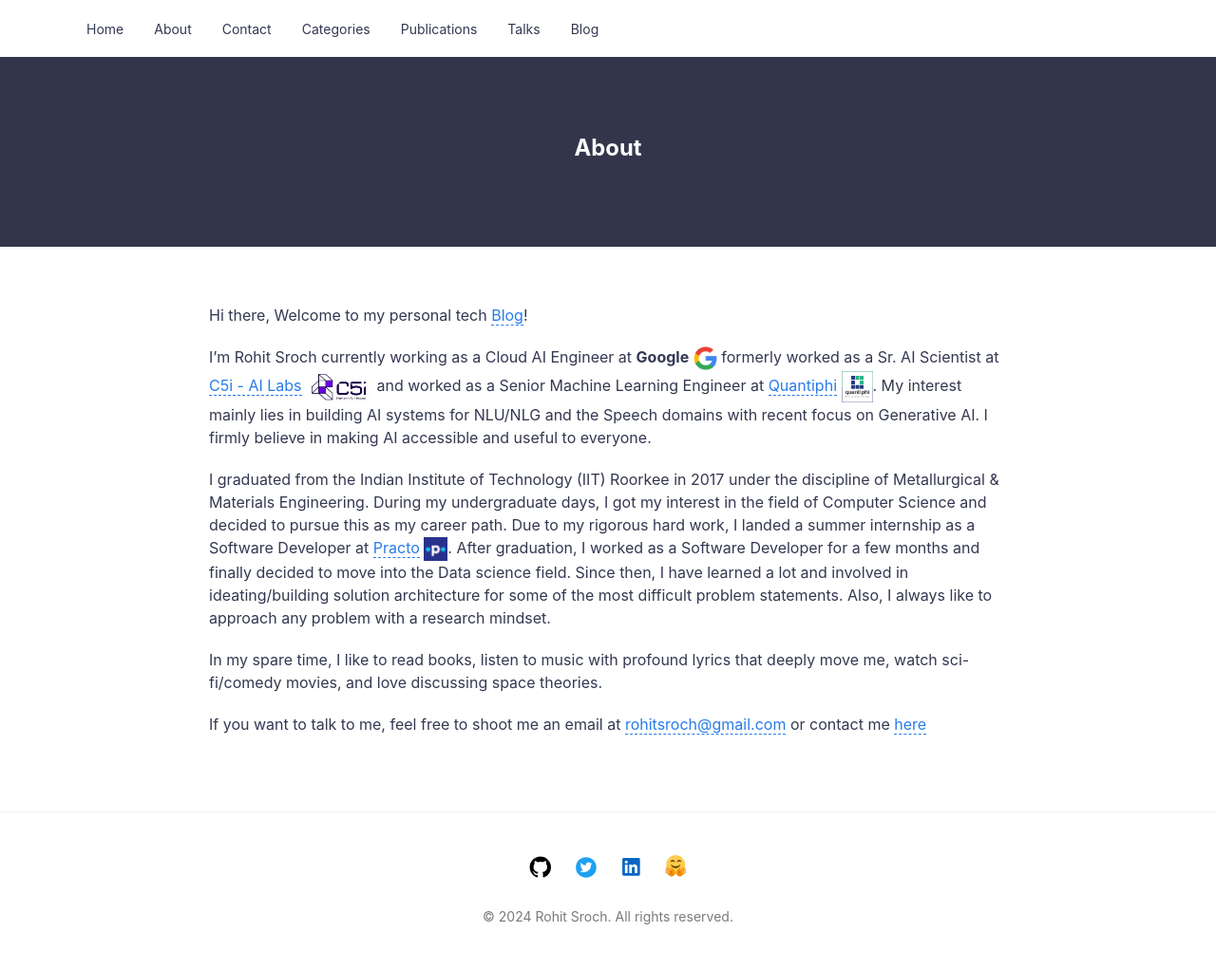
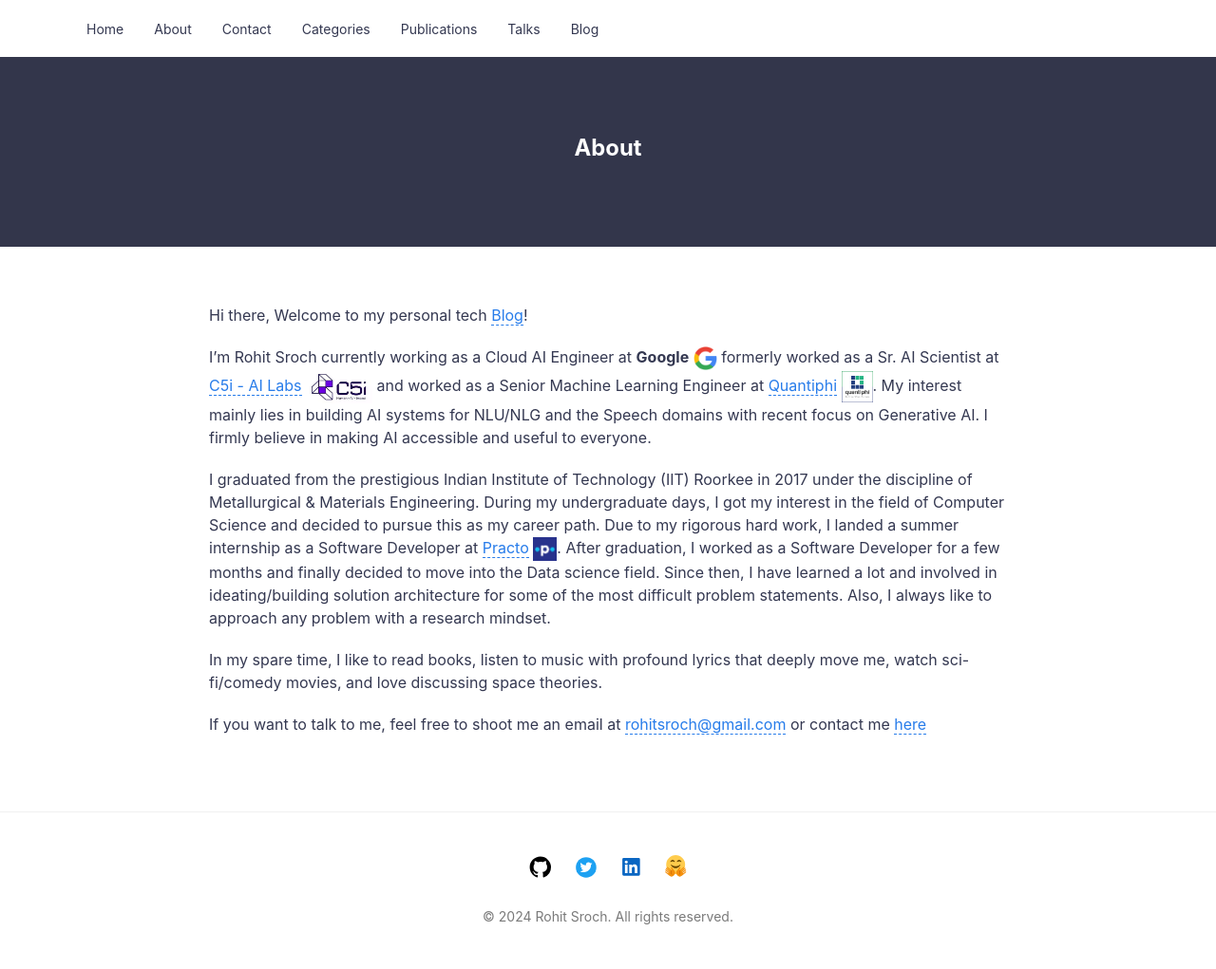
Before and after one commit to rohitsroch/rohitsroch.github.io, a Jekyll site: the page built from about.md, in a window 1280 px wide. Shown: the whole page at 95% size. Built offline with Jekyll 4.4.1, drawn with Linux system fonts in a browser that asks for light colours.

Commit message:
Update about.md

```diff
--- a/about.md
+++ b/about.md
@@ -8,7 +8,7 @@
 
 I'm Rohit Sroch currently working as a Cloud AI Engineer at **Google** <img src="{{ site.url }}{{ site.baseurl }}/assets/img/icons/google-logo.png" alt="Google Logo" style="width:25px; height:25px;"> formerly worked as a Sr. AI Scientist at [C5i - AI Labs](https://www.c5i.ai/ai-labs/) <img src="{{ site.url }}{{ site.baseurl }}/assets/img/icons/c5i-logo.png" alt="C5i Logo" style="width:70px; height:35px;"> and worked as a Senior Machine Learning Engineer at [Quantiphi](https://www.quantiphi.com/) <img src="{{ site.url }}{{ site.baseurl }}/assets/img/icons/quantiphi-logo.png" alt="Quantiphi Logo" style="width:33px; height:33px;">. My interest mainly lies in building AI systems for NLU/NLG and the Speech domains with recent focus on Generative AI. I firmly believe in making AI accessible and useful to everyone.
 
-I graduated from the Indian Institute of Technology (IIT) Roorkee in 2017 under the discipline of Metallurgical & Materials Engineering. During my undergraduate days, I got my interest in the field of Computer Science and decided to pursue this as my career path. Due to my rigorous hard work, I landed a summer internship as a Software Developer at [Practo](https://www.practo.com/) <img src="{{ site.url }}{{ site.baseurl }}/assets/img/icons/practo-logo.png" alt="Practo Logo" style="width:25px; height:25px;">. After graduation, I worked as a Software Developer for a few months and finally decided to move into the Data science field. Since then, I have learned a lot and involved in ideating/building solution architecture for some of the most difficult problem statements. Also, I always like to approach any problem with a research mindset.
+I graduated from the prestigious Indian Institute of Technology (IIT) Roorkee in 2017 under the discipline of Metallurgical & Materials Engineering. During my undergraduate days, I got my interest in the field of Computer Science and decided to pursue this as my career path. Due to my rigorous hard work, I landed a summer internship as a Software Developer at [Practo](https://www.practo.com/) <img src="{{ site.url }}{{ site.baseurl }}/assets/img/icons/practo-logo.png" alt="Practo Logo" style="width:25px; height:25px;">. After graduation, I worked as a Software Developer for a few months and finally decided to move into the Data science field. Since then, I have learned a lot and involved in ideating/building solution architecture for some of the most difficult problem statements. Also, I always like to approach any problem with a research mindset.
 
 In my spare time, I like to read books, listen to music with profound lyrics that deeply move me, watch sci-fi/comedy movies, and love discussing space theories.
 
```
